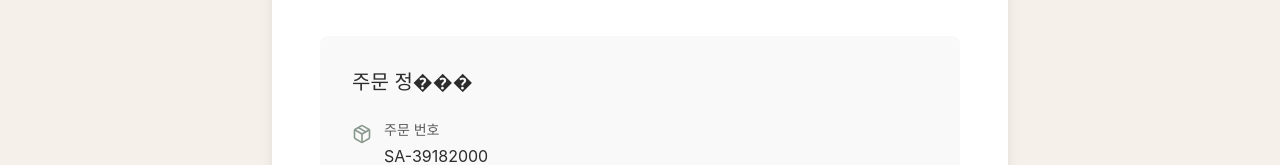
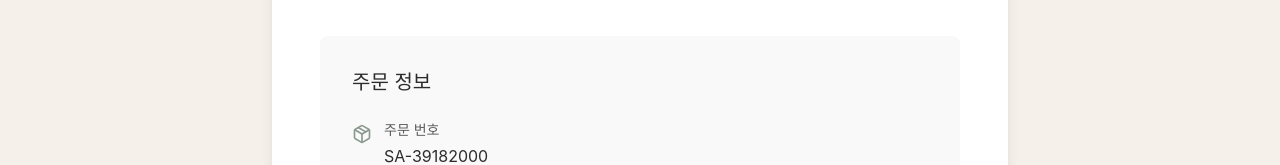
Before and after one commit to so0126/scene-archive, a React (Vite) app in the folder frontend/: page /success in a window 1280 px wide. Shown: the part 416-581 px from the top of the page. Built offline with nearby package versions, Linux system fonts and the light colour scheme.

Commit message:
front/fix: 깨진 문자 제거

```diff
--- a/frontend/src/app/pages/Editor.tsx
+++ b/frontend/src/app/pages/Editor.tsx
@@ -204,7 +204,7 @@ export function Editor() {
                   onClick={() => setIsEditing(!isEditing)}
                   className="border-[#8b9a8e] text-[#8b9a8e] hover:bg-[#8b9a8e] hover:text-white"
                 >
-                  {isEditing ? "���정 완료" : "수정하기"}
+                  {isEditing ? "수정 완료" : "수정하기"}
                 </Button>
               </div>
 
@@ -263,7 +263,7 @@ export function Editor() {
                   onClick={handleSaveAndContinue}
                   className="w-full bg-[#8b9a8e] hover:bg-[#6d7d70] text-white py-6 text-lg"
                 >
-                  주문하기 ���
+                  주문하기
                 </Button>
               </div>
             </div>
--- a/frontend/src/app/pages/Success.tsx
+++ b/frontend/src/app/pages/Success.tsx
@@ -31,7 +31,7 @@ export function Success() {
           </p>
 
           <div className="bg-[#f9f9f9] rounded-lg p-8 mb-8 text-left">
-            <h3 className="text-xl mb-6 text-[#2c2c2c]">주문 정���</h3>
+            <h3 className="text-xl mb-6 text-[#2c2c2c]">주문 정보</h3>
 
             <div className="space-y-4">
               <div className="flex items-start gap-3">
```
